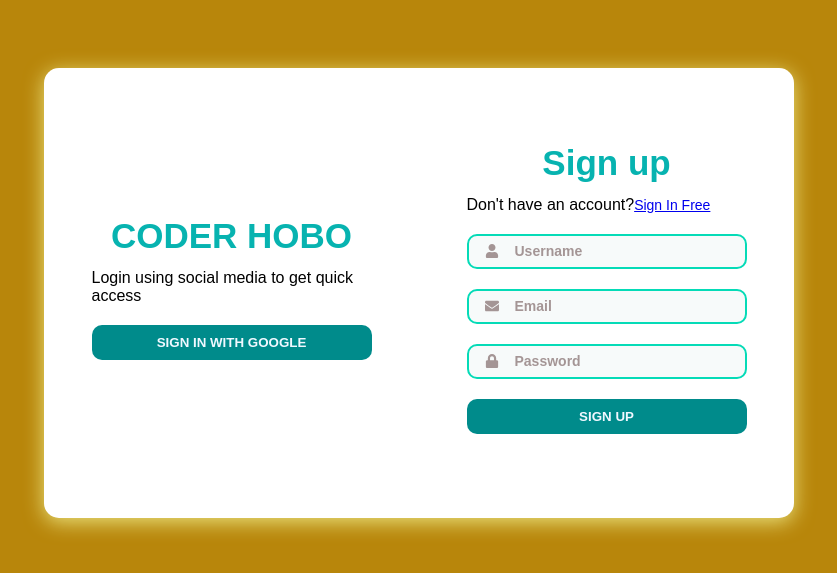
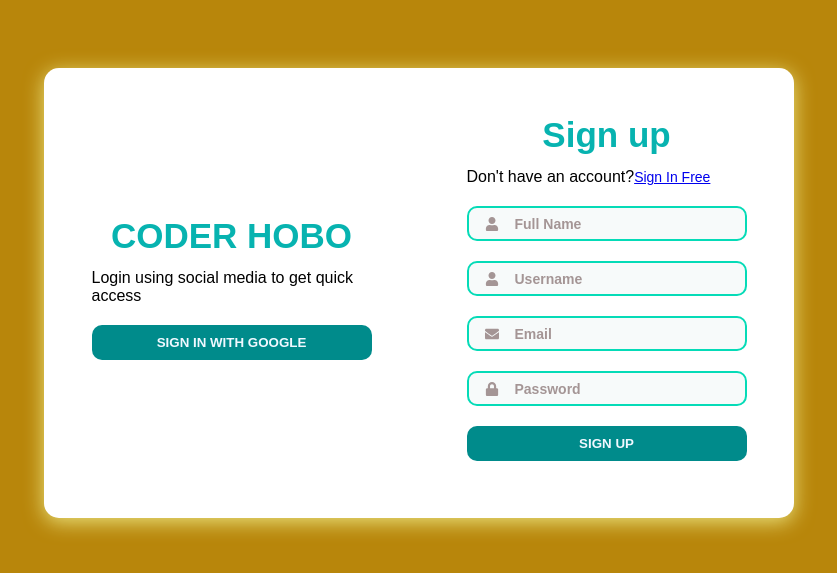
Before and after one commit to KoheliAkter/Loginpage, a plain HTML site: page loginpage3/sign_up.html in a window 1280 px wide. Shown: the part 107-680 px from the top of the page, without its empty margins (221-1058 px from the left). Drawn offline with Linux system fonts and the light colour scheme.

Commit message:
working on css file

```diff
--- a/loginpage3/sign_up.html
+++ b/loginpage3/sign_up.html
@@ -37,6 +37,11 @@
                 <p class="text">Don't have an account?<a href="login3.html" class="text2">Sign In Free</a></p>
                 <div class="input-field">
                     <i class="fas fa-user icon"></i>
+                    <input type="text" placeholder="Full Name">
+                </div>
+
+                <div class="input-field">
+                    <i class="fas fa-user icon"></i>
                     <input type="text" placeholder="Username">
                 </div>
 
```
